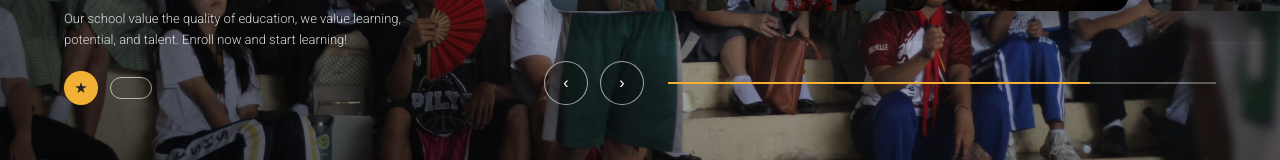
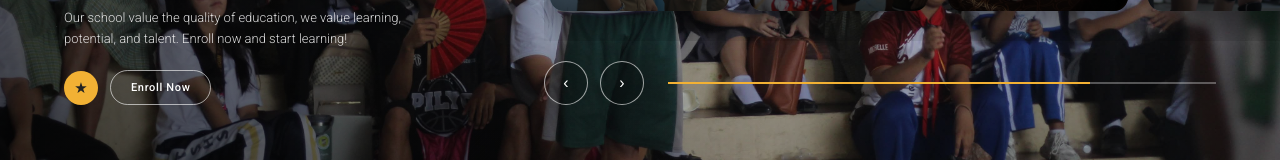
Before and after one commit to jadewasabi/Enrollform, a plain HTML site: page school.html in a window 1280 px wide. Shown: the part 583-743 px from the top of the page. Drawn offline with nearby package versions, Linux system fonts and the light colour scheme.

Commit message:
Update school.html

```diff
--- a/school.html
+++ b/school.html
@@ -60,7 +60,7 @@ button:focus-visible,a:focus-visible{outline:2px solid var(--accent);outline-off
   <p class="place" id="place"></p>
   <h1 id="title"></h1>
   <p class="d" id="desc"></p>
-  <div class="row"><button class="save" aria-label="Save destination" id="save">&#9733;</button><button class="go"></button></div>
+  <div class="row"><button class="save" aria-label="Save destination" id="save">&#9733;</button><button class="go" href="index.html">Enroll Now</button></div>
  </section>
  <div class="cards" id="cards"></div>
  <div class="ctl"><button id="prev" aria-label="Previous destination">&#8249;</button><button id="next" aria-label="Next destination">&#8250;</button><div class="bar"><i id="prog"></i></div></div>
```
